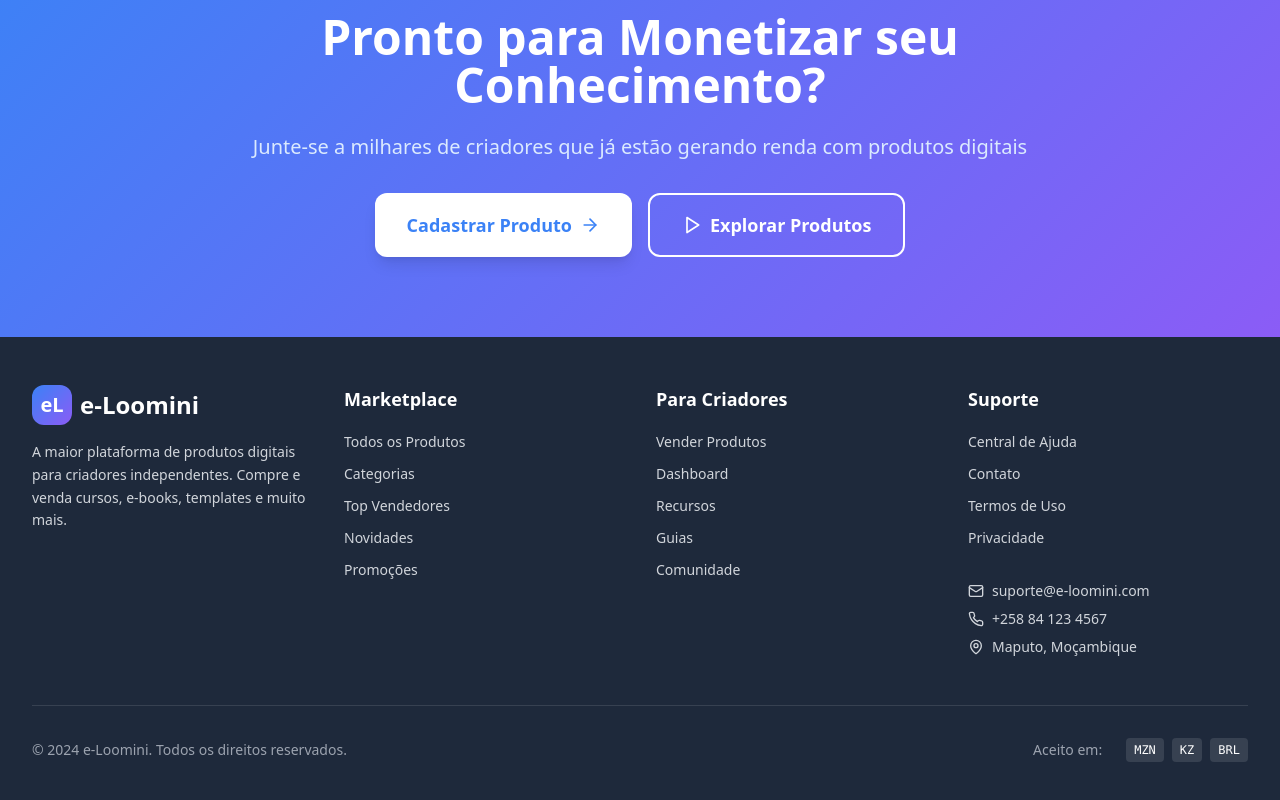
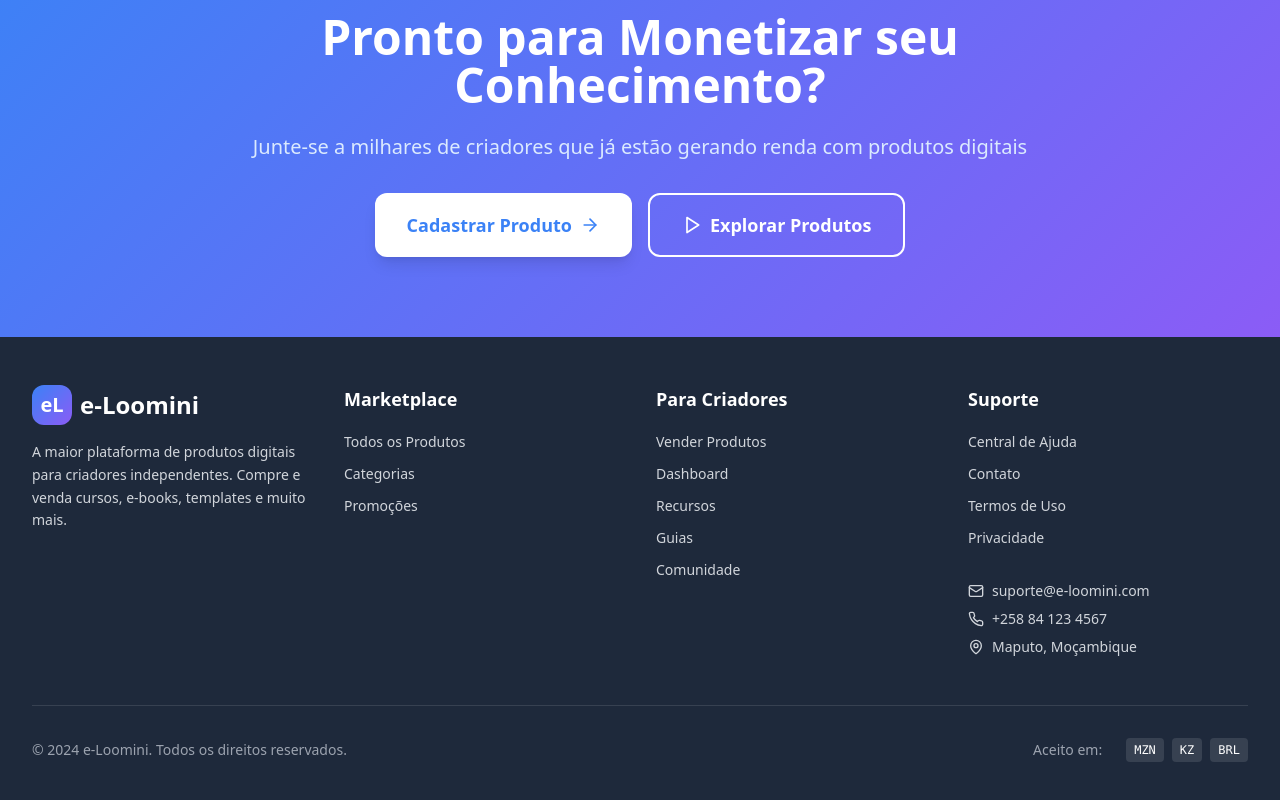
Before and after one commit to gersonsibindemz/loomini-afro-mercado-digital, a React (Vite) app: page / in a window 1280 px wide. Shown: the part 1798-2598 px from the top of the page. Built offline with nearby package versions, Linux system fonts and the light colour scheme.

Commit message:
Visual edit in Lovable
Edited UI in Lovable

```diff
--- a/src/components/Footer.tsx
+++ b/src/components/Footer.tsx
@@ -31,16 +31,8 @@ const Footer = () => {
                   Categorias
                 </Link>
               </li>
-              <li>
-                <Link to="/top-vendedores" className="text-gray-300 hover:text-loomini-purple transition-colors duration-200 text-sm">
-                  Top Vendedores
-                </Link>
-              </li>
-              <li>
-                <Link to="/novidades" className="text-gray-300 hover:text-loomini-purple transition-colors duration-200 text-sm">
-                  Novidades
-                </Link>
-              </li>
+
+
               <li>
                 <Link to="/promocoes" className="text-gray-300 hover:text-loomini-purple transition-colors duration-200 text-sm">
                   Promoções
```
